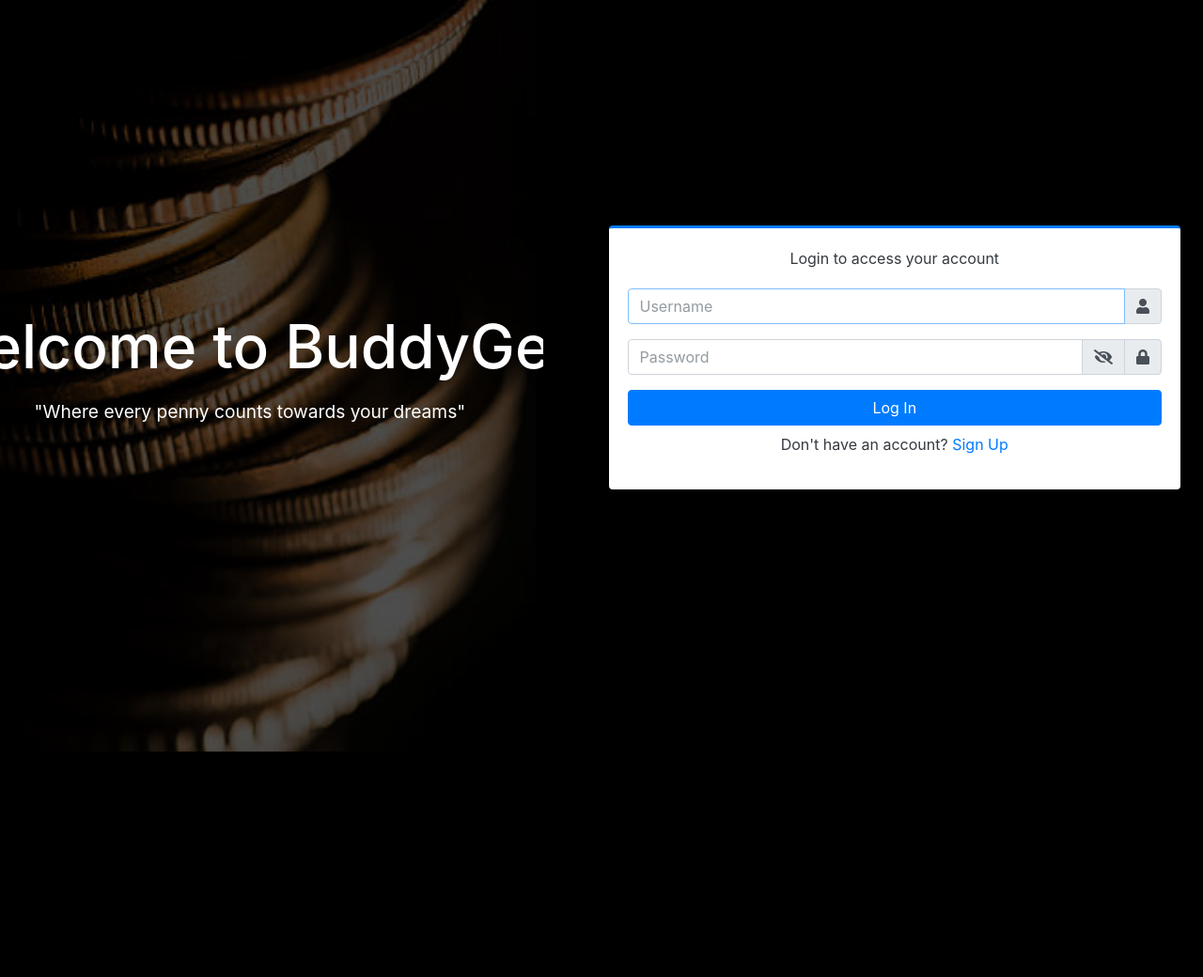
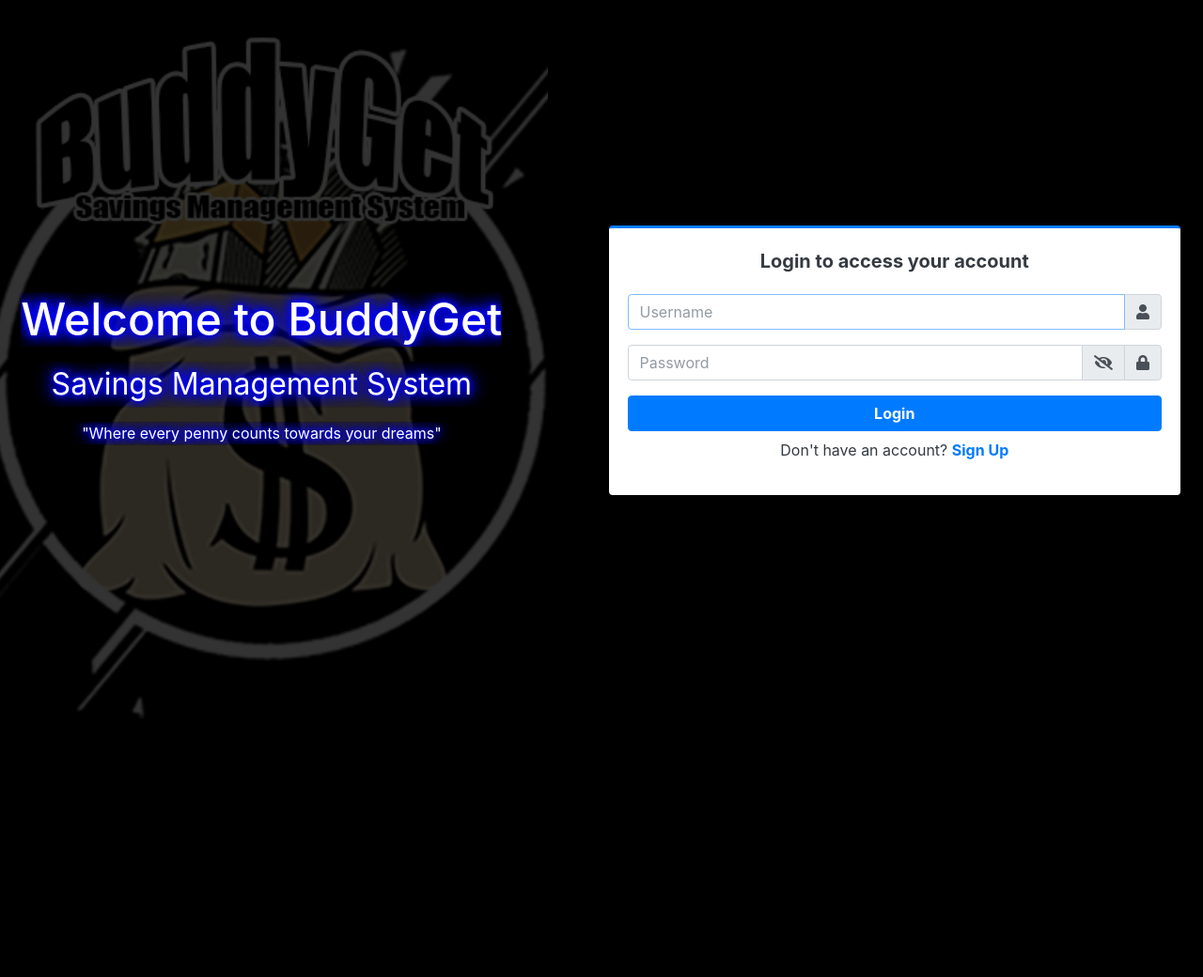
Before and after one commit to Aryhan-Nrtea/HAHA, a PHP site: page /BuddyGet/admin/login.php in a window 1280 px wide. Shown: the whole page at 94% size. Run offline with PHP 8.4, Linux system fonts and the light colour scheme; data comes from the database, SQL or seed files in the repository; both versions use the stored data as it was after the commit; some libraries are stand-ins or nearby versions.

Commit message:
Summit ready

```diff
--- a/admin/home.php
+++ b/admin/home.php
@@ -169,7 +169,7 @@ while ($date_row = $date_range_query->fetch_assoc()) {
         <hr>
 
             <div>
-                <h4 class="text-center m-0"><?php echo $_settings->info('name') ?></h4>
+                <!-- <h4 class="text-center m-0"><?php echo $_settings->info('name') ?></h4> -->
                 <h3 class="text-center m-0"><b>Budget and Expense Graph</b></h3>
                 <hr style="width:15%">
                 <p class="text-center m-0">Date Between <b><?php echo date("M d, Y", strtotime($date_start)) ?> and <?php echo date("M d, Y", strtotime($date_end)) ?></b></p>
--- a/admin/inc/footer.php
+++ b/admin/inc/footer.php
@@ -55,7 +55,7 @@
     }
   })
 </script>
-<footer class="main-footer text-sm">
+<footer class="main-footer text-sm bg-black">
         <strong>BuddyGet: Savings Management System.
         <!-- <a href=""></a> -->
         </strong>
--- a/admin/inc/navigation.php
+++ b/admin/inc/navigation.php
@@ -43,7 +43,7 @@
                 <a href="<?php echo base_url ?>admin/?page=maintenance" class="nav-link nav-maintenance">
                   <i class="nav-icon fas fa-th-list"></i>
                   <p>
-                    Category
+                    Category Management
                   </p>
                 </a>
               </li>
@@ -59,7 +59,7 @@
                 <a href="<?php echo base_url ?>admin/?page=expense" class="nav-link nav-expense">
                   <i class="nav-icon fas fa-money-bill-wave"></i>
                   <p>
-                    Expenses
+                    Expense Tracking
                   </p>
                 </a>
               </li>
--- a/admin/login.php
+++ b/admin/login.php
@@ -22,10 +22,20 @@
 .animated-text p {
     overflow: hidden; /* Ensures text is not visible until animation starts */
     white-space: nowrap; /* Ensures text doesn't wrap */
-    animation: typing 4s steps(40, end); /* Adjust timing as needed */
+
+}
+.animated-text h2 {
+    animation: typing-h2 3s steps(40, end) forwards; /* Adjust timing as needed */
 }
 
-@keyframes typing {
+.animated-text p:nth-of-type(1) {
+    animation: typing-p1 6s steps(40, end) forwards; /* Adjust timing as needed */
+}
+
+.animated-text p:nth-of-type(2) {
+    animation: typing-p2 8s steps(40, end) forwards; /* Adjust timing as needed */
+}
+@keyframes typing-h2 {
     from {
         width: 0; /* Start with 0 width */
     }
@@ -33,6 +43,38 @@
         width: 100%; /* End with full width */
     }
 }
+
+@keyframes typing-p1 {
+    0% {
+        width: 0; /* Start with 0 width */
+    }
+    50% {
+        width: 0; /* Stay at 0 width for first 50% of animation */
+    }
+    to {
+        width: 100%; /* End with full width */
+    }
+}
+@keyframes typing-p2 {
+    0% {
+        width: 0; /* Start with 0 width */
+    }
+    75% {
+        width: 0; /* Stay at 0 width for first 75% of animation */
+    }
+    to {
+        width: 100%; /* End with full width */
+    }
+}
+
+/* @keyframes typing {
+    from {
+        width: 0;
+    }
+    to {
+        width: 100%;
+    }
+} */
 
 
 </style>
@@ -44,12 +86,15 @@
             <div class="login-box _form w-100 mx-4">
                 <div class="row" style="height: 100vh;">
                     <!-- Image column -->
-                    <div class="col-md-6 d-none d-md-block" style="position: relative; overflow: hidden; height: 100vh; margin-left: -5%;">
-                        <img src="../assets/images/logImg.jpg" class="img-fluid" alt="Login Image" style="width: 100%; height: 100%; object-fit: cover; opacity: 0.3; ">
+                    <div class="col-md-6 d-none d-md-block" style="position: relative; overflow: hidden; height: 100vh; margin-left: -4%;">
+                        <img src="../assets/images/Logo1.png" class="img-fluid" alt="Login Image" style="width: 100%; height: 100%; object-fit: cover; opacity: 0.2;">
                         <div style="position: absolute; top: 50%; left: 50%; transform: translate(-50%, -50%); text-align: center; color: #fff;">
                             <div class="animated-text">
-                                <h2 style="font-size: 4rem; margin-bottom: 1rem;">Welcome to BuddyGet</h2>
-                                <p style="font-size: 1.2rem;">"Where every penny counts towards your dreams"</p>
+                            <h2 style="font-size: 3rem; margin-bottom: 1rem; text-shadow: 0 0 5px blue, 0 0 10px blue, 0 0 15px blue, 0 0 20px blue, 0 0 25px blue;">Welcome to BuddyGet</h2>
+<p style="font-size: 2rem; text-shadow: 0 0 5px blue, 0 0 10px blue, 0 0 15px blue, 0 0 20px blue, 0 0 25px blue;">Savings Management System</p>
+<p style="font-size: 1.0rem; text-shadow: 0 0 5px blue, 0 0 10px blue, 0 0 15px blue, 0 0 20px blue, 0 0 25px blue;">"Where every penny counts towards your dreams"</p>
+
+
                             </div>
                     </div>
                 </div>
@@ -60,7 +105,8 @@
                         <!-- <h2 class="text-center mb-4 pb-3">Login to BuddyGet</h2> -->
                         <div class="card card-outline card-primary">
                             <div class="card-body">
-                                <p class="login-box-msg text-dark">Login to access your account</p>
+                            <p class="login-box-msg text-dark" style="font-size: 20px; font-weight: bold;">Login to access your account</p>
+
                                 <form id="login-frm" action="" method="post">
                                     <div class="input-group mb-3">
                                         <input type="text" class="form-control" name="username" placeholder="Username" autofocus>
@@ -83,9 +129,10 @@
                                             </div>
                                         </div>
                                     </div>
-                                    <button type="submit" value="login" class="btn btn-primary btn-block">Log In</button>
+                                    <button type="submit" value="login" class="btn btn-primary btn-block" style="font-weight: bold">Login</button>
                                     <div class="row justify-content-center">
-                                    <p class="text-dark mt-2 d-block mx-auto">Don't have an account? <span><a href="./register.php">Sign Up</a></span></p>
+                                    <p class="text-dark mt-2 d-block mx-auto">Don't have an account? <span><a href="./register.php" style="font-weight: bold;">Sign Up</a></span>
+
                                 </form>
                             </div>
                             <!-- /.card-body -->
```
Also changed, not shown: admin/register.php (+53 -9 lines), database/buddygetDB.sql (+9 -13 lines), assets/images/Logo1.png (added), uploads/1627606920_modeylogo.jpg (deleted), uploads/1716305100_Logo1.png (added).
